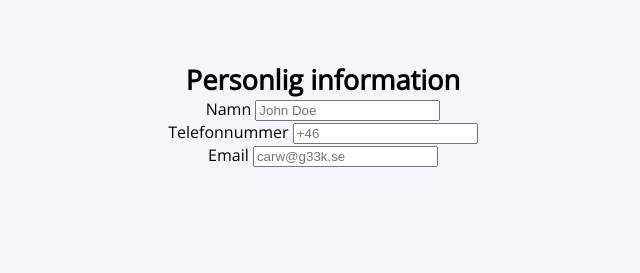
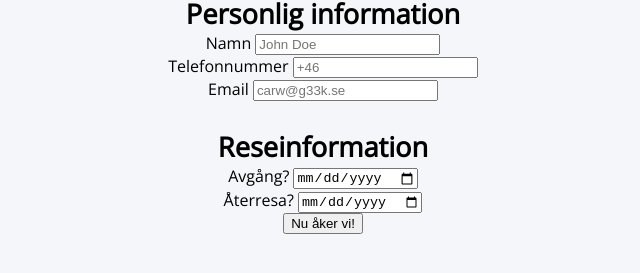
Before and after one commit to k0zal/t-gluffare, a plain HTML site: page index.html in a window 1280 px wide. Shown: the part 379-652 px from the top of the page, without its empty margins (317-957 px from the left). Drawn offline with nearby package versions, Linux system fonts and the light colour scheme; a web font is replaced by a local one.

Commit message:
finished html

```diff
--- a/index.html
+++ b/index.html
@@ -27,8 +27,17 @@
                 <input type="email" name="email" id="email" placeholder="carw@g33k.se" required>
             </article>
             <section>
-
+                <h3>Reseinformation</h3>
+                <article class="form-control">
+                    <label for="avresa">Avgång?</label>
+                    <input type="date" name="avresa" id="avresa" required>
+                </article>
+                    <article class="form-control">
+                        <label for="hemresa">Återresa?</label>
+                        <input type="date" name="hemresa" id="hemresa" required>
+                    </article>
             </section>
+            <button type="submit" class="btn">Nu åker vi!</button>
         </form>
     </main>
 
--- a/style.css
+++ b/style.css
@@ -34,3 +34,7 @@ main form section{
     align-items: center;
     flex-direction:column;
 }
+
+.form-control{
+
+}
```
